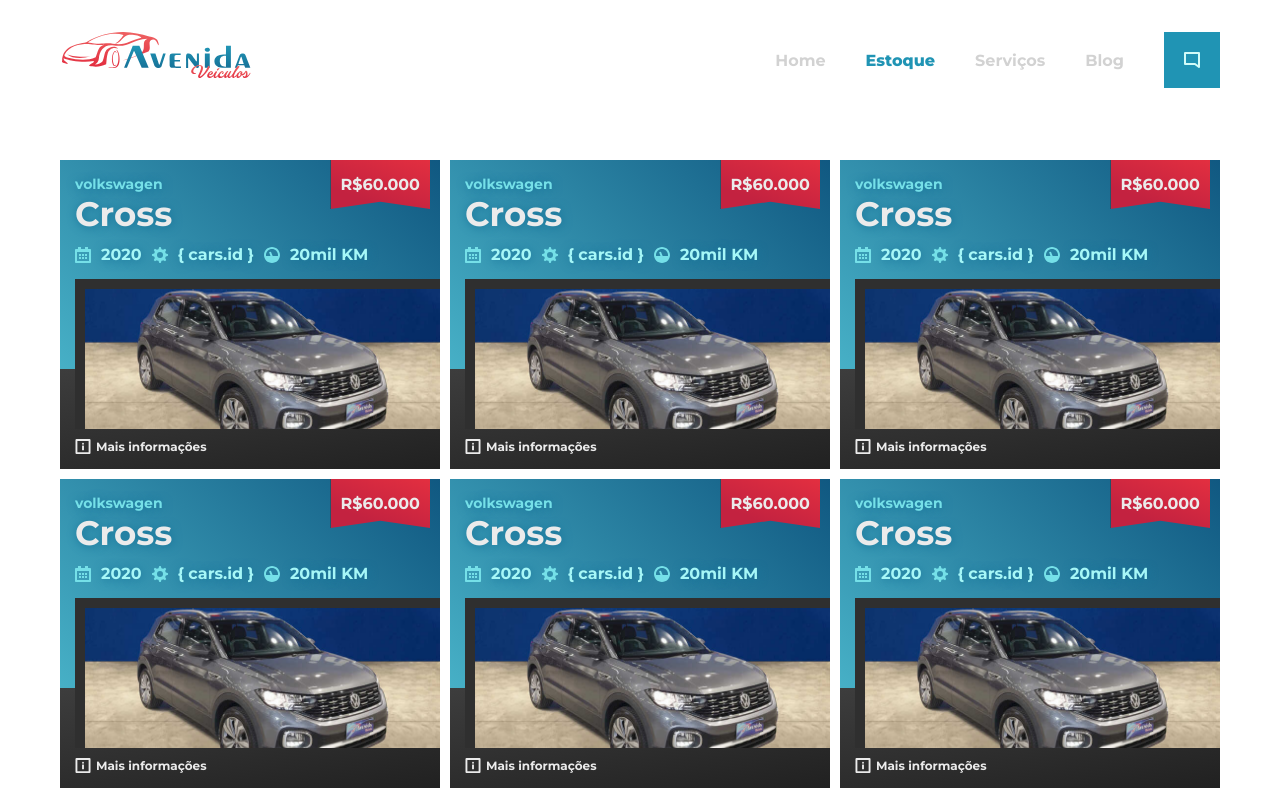
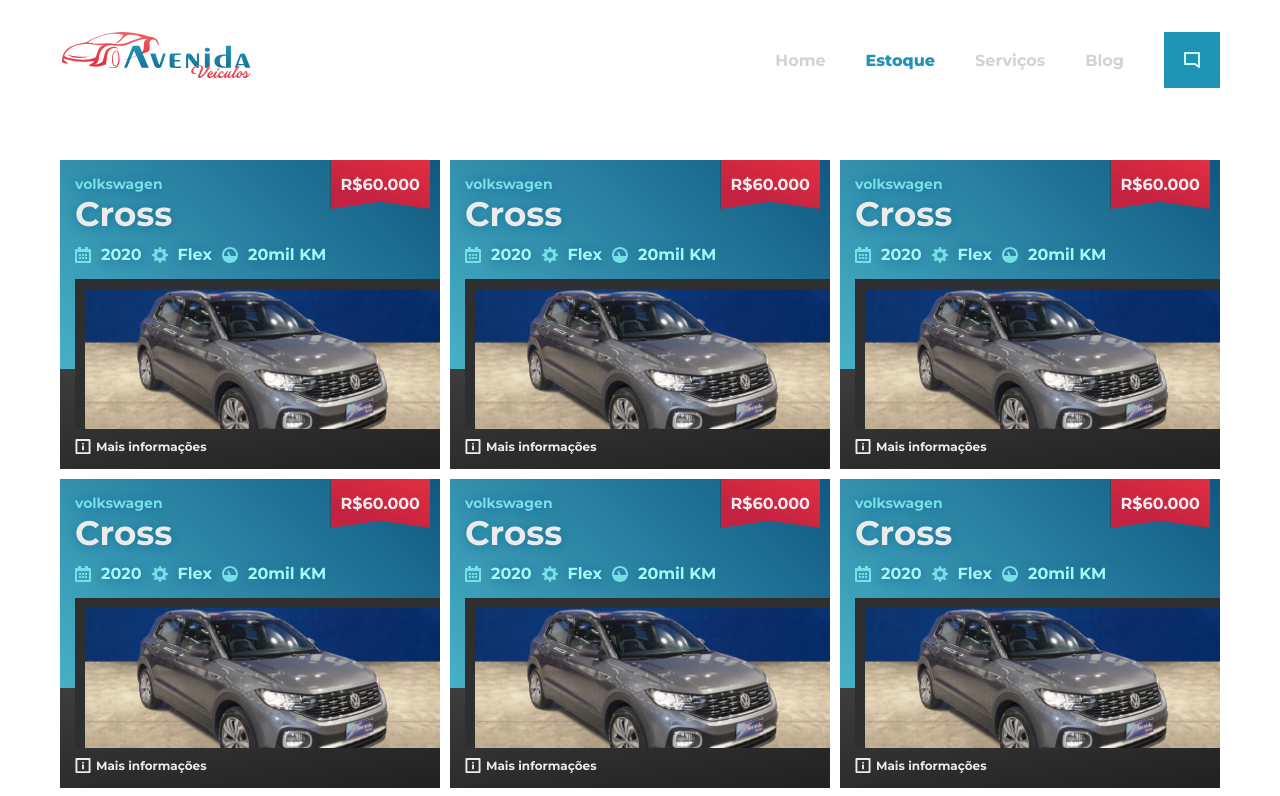
Before and after one commit to VnySrc/yyy, a Nuxt app: page /estoque in a window 1280 px wide. Shown: the top 796 px of the page. Built offline with nearby package versions, Linux system fonts and the light colour scheme.

Commit message:
Parser setup

```diff
--- a/components/card.vue
+++ b/components/card.vue
@@ -10,7 +10,7 @@
                 </div>
                 <div>
                     <iconsEngine />
-                    <span>{ cars.id }</span>
+                    <span>Flex</span>
                 </div>
                 <div>
                     <iconsSpeed />
@@ -33,15 +33,14 @@
 
 <script>
 
-const parseString = require('xml2js').parseString;
+const xml2js = require('xml2js');
 
 export default {
     created() {
         this.$axios.$get()
-        .then((response) => {
-            console.log(response);
-            parseString(response.data, function (err, result) {
-                console.log(result)
+        .then(res => {
+            xml2js.parseString(res, function (err, result) {
+                console.log(JSON.stringify(result))
             });
         })
         .catch( err => {
```
